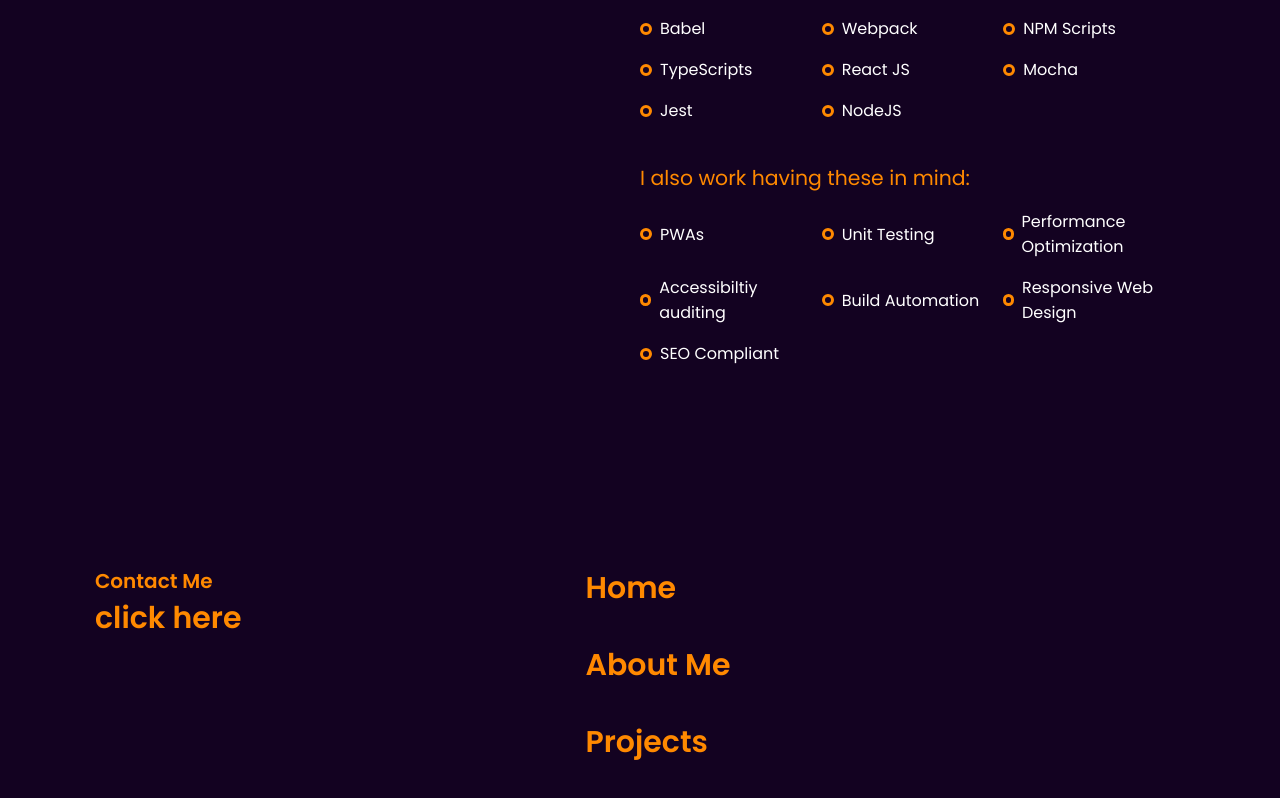
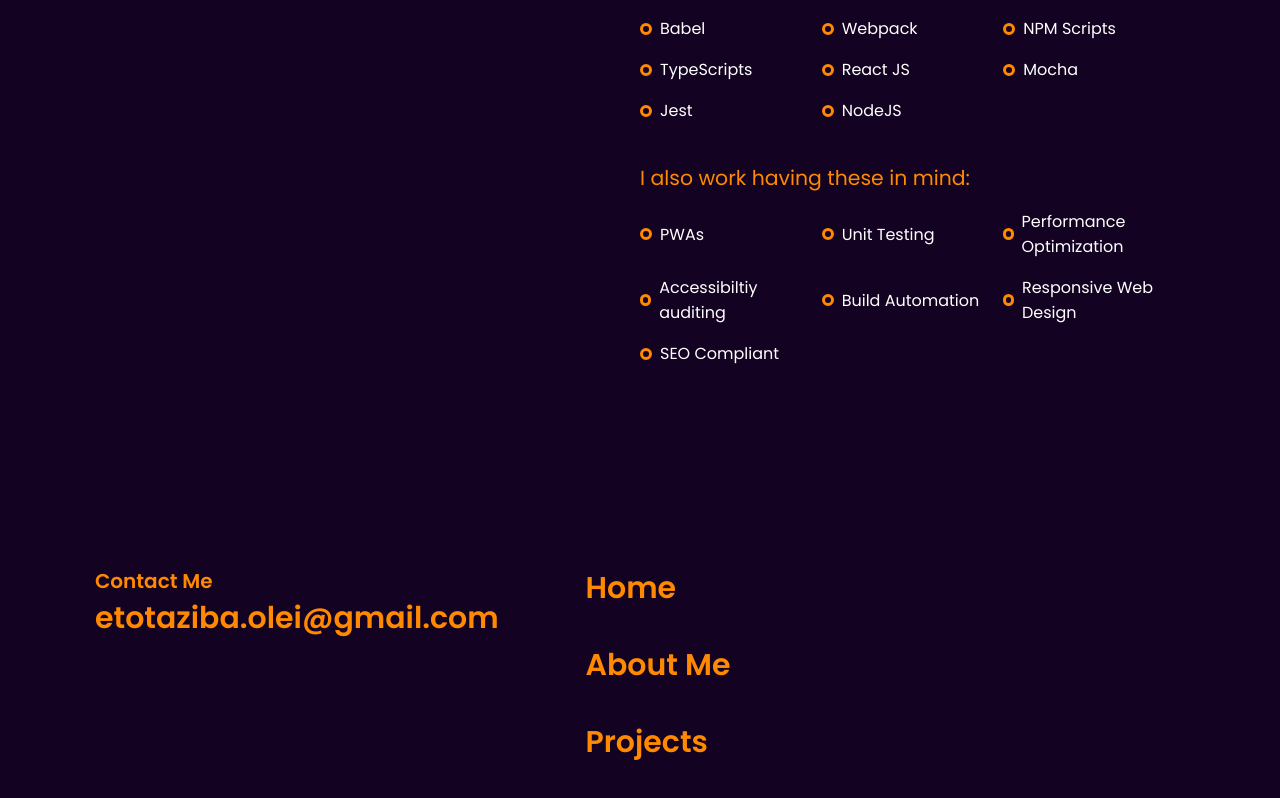
Before and after one commit to teneeto/eto.me, a React (Vite) app: page /about in a window 1280 px wide. Shown: the part 984-1782 px from the top of the page. Built offline with nearby package versions, Linux system fonts and the light colour scheme; a web font is replaced by a local one.

Commit message:
update email links

```diff
--- a/src/components/Footer/index.jsx
+++ b/src/components/Footer/index.jsx
@@ -13,7 +13,9 @@
             <h3>Contact Me</h3>
             <div>
               <span></span>
-              <a href="mailto:oleietotaziba@gmail.com">click here</a>
+              <a href="mailto:etotaziba.olei@gmail.com">
+                etotaziba.olei@gmail.com
+              </a>
             </div>
           </div>
           <div>
--- a/src/components/Navigation/Menu/Menu.jsx
+++ b/src/components/Navigation/Menu/Menu.jsx
@@ -75,7 +75,9 @@
           <h3>Contact Me</h3>
           <div>
             <span></span>
-            <a href="mailto:oleietotaziba@gmail.com">oleietotaziba@gmail.com</a>
+            <a href="mailto:etotaziba.olei@gmail.com">
+              etotaziba.olei@gmail.com
+            </a>
           </div>
         </div>
       </div>
```
